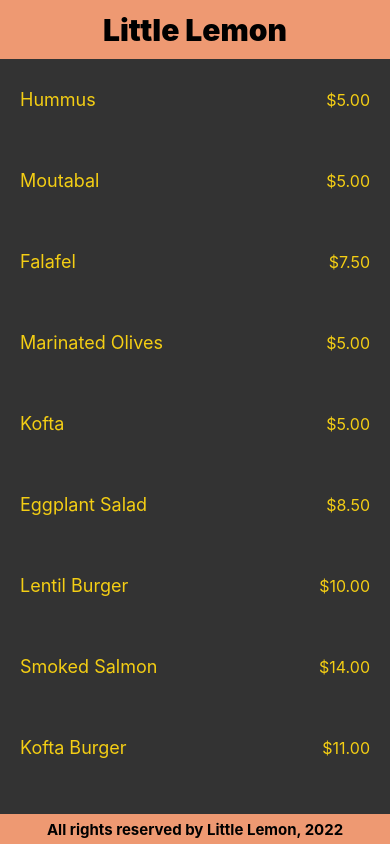
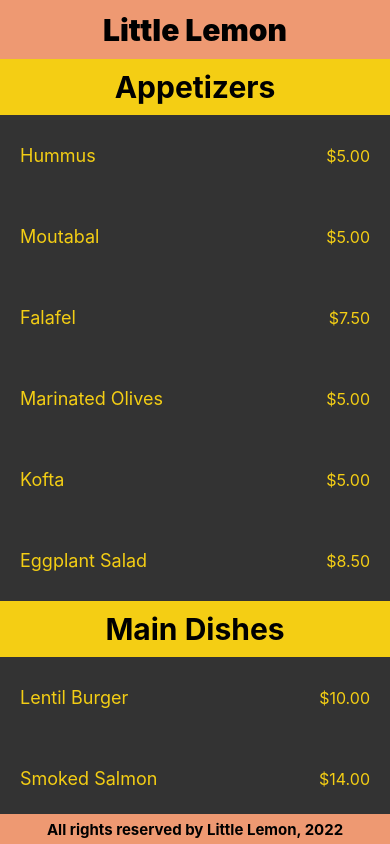
Before and after one commit to gagandeepsingh101/Little-Lemon-App, a React Native app: screen / in a window 390 px wide. Shown: the top 844 px of the page. Built offline with nearby package versions, Linux system fonts and the light colour scheme.

Commit message:
Add Section List Component for menu

```diff
--- a/App.tsx
+++ b/App.tsx
@@ -4,6 +4,7 @@ import LittleLemonHeader from './components/LittleLemonHeader.tsx'
 import LittleLemonFooter from './components/LittleLemonFooter.tsx'
 import LittleLemonContent from './components/LittleLemonContent.tsx'
 import RenderProducts from './components/RenderProducts.tsx'
+import RenderMenuList from './components/RenderMenuList.tsx'
 
 type Props = {}
 
@@ -11,7 +12,8 @@ const App = (props: Props) => {
   return (
     <View style={mainStyle.mainContainerStyle}>
       <LittleLemonHeader />
-      <RenderProducts />
+      {/* <RenderProducts /> */}
+      <RenderMenuList />
       {/* <LittleLemonContent /> */}
       <LittleLemonFooter />
     </View>
--- /dev/null
+++ b/components/RenderMenuList.tsx
@@ -0,0 +1,119 @@
+import React from 'react'
+import { SectionList, StyleSheet, Text, View } from 'react-native';
+
+type Props = {}
+type Item = {
+    name: string,
+    price: string,
+    id?: string
+
+}
+type MenuItem = {
+    title: string,
+    data: Item[]
+};
+const menuItemsToDisplay: MenuItem[] = [
+    {
+        title: 'Appetizers',
+        data: [
+            { name: 'Hummus', price: '$5.00' },
+            { name: 'Moutabal', price: '$5.00' },
+            { name: 'Falafel', price: '$7.50' },
+            { name: 'Marinated Olives', price: '$5.00' },
+            { name: 'Kofta', price: '$5.00' },
+            { name: 'Eggplant Salad', price: '$8.50' },
+        ],
+    },
+    {
+        title: 'Main Dishes',
+        data: [
+            { name: 'Lentil Burger', price: '$10.00' },
+            { name: 'Smoked Salmon', price: '$14.00' },
+            { name: 'Kofta Burger', price: '$11.00' },
+            { name: 'Turkish Kebab', price: '$15.50' },
+        ],
+    },
+    {
+        title: 'Sides',
+        data: [
+            { name: 'Fries', price: '$3.00', id: '11K' },
+            { name: 'Buttered Rice', price: '$3.00' },
+            { name: 'Bread Sticks', price: '$3.00' },
+            { name: 'Pita Pocket', price: '$3.00' },
+            { name: 'Lentil Soup', price: '$3.75' },
+            { name: 'Greek Salad', price: '$6.00' },
+            { name: 'Rice Pilaf', price: '$4.00' },
+        ],
+    },
+    {
+        title: 'Desserts',
+        data: [
+            { name: 'Baklava', price: '$3.00' },
+            { name: 'Tartufo', price: '$3.00' },
+            { name: 'Tiramisu', price: '$5.00' },
+            { name: 'Panna Cotta', price: '$5.00' },
+        ],
+    },
+];
+const RenderMenuList = (props: Props) => {
+    return (
+        <View>
+            <SectionList
+                sections={menuItemsToDisplay}
+                data={menuItemsToDisplay}
+                renderSectionHeader={({ section: { title } }) => <ItemHeading heading={title}></ItemHeading>}
+                renderItem={({ item }: { item: Item }) => <Item item={item}></Item>}
+            />
+        </View>
+
+    )
+}
+
+const Item: React.FC<{ item: Item }> = ({ item }) => {
+    return (
+        <View style={styles.itemContainer}>
+            <Text style={styles.itemName}>{item.name}</Text>
+            <Text style={styles.itemPrice}>{item.price}</Text>
+        </View>
+    );
+};
+const ItemHeading: React.FC<{ heading: string }> = ({ heading }) => {
+    return (
+        <View style={styles.sectionHeadingView}>
+            <Text style={styles.sectionHeading}>{heading}</Text>
+        </View>
+    );
+};
+
+const styles = StyleSheet.create({
+    itemContainer: {
+        paddingHorizontal: 20,
+        paddingVertical: 30,
+        display: "flex",
+        flexDirection: "row",
+        alignItems: "center",
+        justifyContent: "space-between"
+    },
+    itemName: {
+        fontSize: 18,
+        color: '#F4CE14',
+
+    },
+    itemPrice: {
+        fontSize: 16,
+        color: '#F4CE14',
+    },
+    sectionHeadingView: {
+        backgroundColor: "#F4CE14",
+        padding: 10,
+    },
+    sectionHeading: {
+        fontSize: 30,
+        fontWeight: "bold",
+        color: "black",
+        textAlign: "center"
+    }
+});
+
+
+export default RenderMenuList
```
